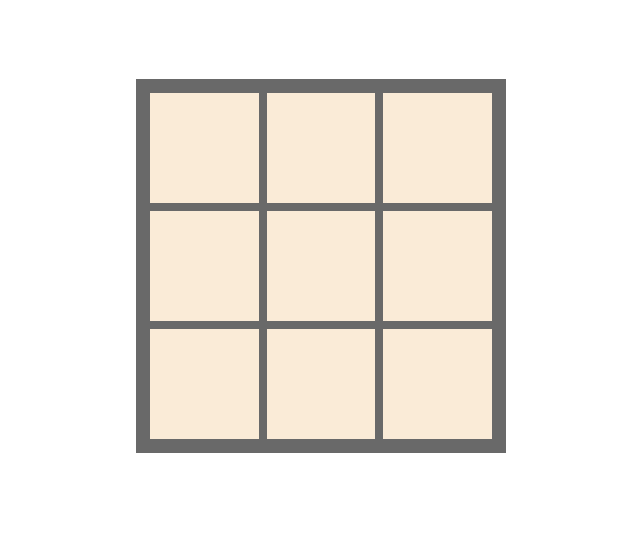
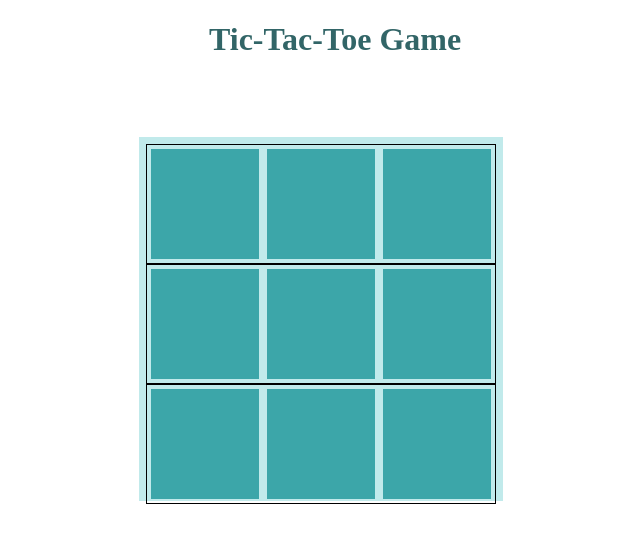
Before and after one commit to dhumalpooja2004/Tic-Tac-Toe-Assignment-39-, a plain HTML site: page index.html in a window 1280 px wide. Shown: the whole page, without its empty margins (319-959 px from the left). Drawn offline with Linux system fonts and the light colour scheme.

Commit message:
new changes

```diff
--- a/index.html
+++ b/index.html
@@ -5,18 +5,25 @@
   <meta name="viewport" content="width=device-width, initial-scale=1.0">
   <title>Tic-Tac-Toe</title>
   <style>
+    .row{
+      display: flex;
+      border: 0.3px solid black;
+    }
     .main-box{
-      background-color:dimgray;
+      background-color:rgb(193, 234, 235);
       width: 350px;
-      padding: 10px;
+      height: 350px;
+    padding: 7px;
       margin: 40px auto;
       margin-top: 79px;
     }
-    .row{
-      display: flex;
+
+    .heading{
+      color: rgb(50, 101, 103);
+      margin-left: 520px;
     }
     .box{
-      background-color: antiquewhite;
+      background-color:rgb(60, 166, 169);
       margin: 4px;
       height: 110px;
       width: 110px;
@@ -25,6 +32,7 @@
   </style>
 </head>
 <body>
+  <h1 class="heading"> Tic-Tac-Toe Game</h1>
   <div class="main-box">
     <div class="row">
     <div class="box"></div>
```
